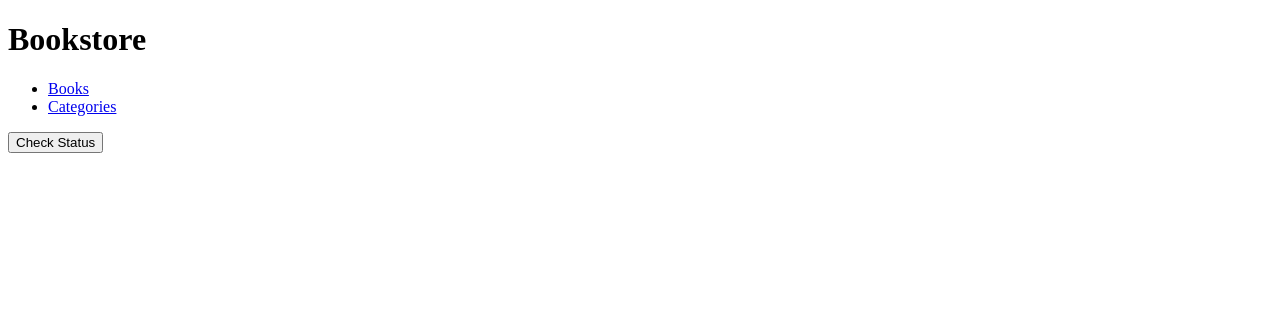
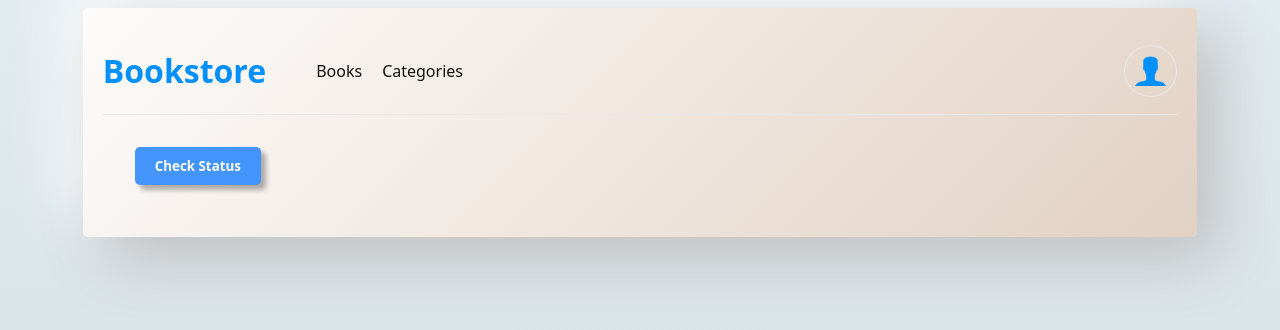
Before and after one commit to limavfabio/react-bookstore, a React (Create React App) app: page /categories in a window 1280 px wide. Shown: the top 330 px of the page. Built offline with nearby package versions, Linux system fonts and the light colour scheme.

Commit message:
Initial styling

```diff
--- /dev/null
+++ b/src/App.css
@@ -0,0 +1,35 @@
+ul {
+  padding: 0;
+}
+
+h2 {
+  margin: 0;
+}
+
+li {
+  list-style: none;
+}
+
+* {
+  font-family: system-ui, -apple-system, BlinkMacSystemFont, 'Segoe UI', Roboto,
+    Oxygen, Ubuntu, Cantarell, 'Open Sans', 'Helvetica Neue', sans-serif;
+}
+
+.container {
+  border-radius: 5px;
+  background-image: linear-gradient(135deg, #fdfcfb 0%, #e2d1c3 100%);
+  width: 85%;
+  box-shadow: 20px 20px 60px #bebebe, -20px -20px 60px #ffffff;
+  padding: 20px;
+}
+
+#root {
+  display: flex;
+  align-items: center;
+  justify-content: center;
+}
+
+html {
+  min-height: 100vh;
+  background-image: linear-gradient(to top, #cfd9df 0%, #e2ebf0 100%);
+}
--- a/src/App.js
+++ b/src/App.js
@@ -3,16 +3,17 @@ import { Route, Routes } from 'react-router-dom';
 import Header from './components/Header';
 import BooksView from './pages/BooksView';
 import Categories from './pages/Categories';
+import './App.css';
 
 function App() {
   return (
-    <>
+    <div className="container">
       <Header />
       <Routes>
         <Route path="/" element={<BooksView />} />
         <Route path="/categories" element={<Categories />} />
       </Routes>
-    </>
+    </div>
   );
 }
 
--- /dev/null
+++ b/src/components/AddBookForm.css
@@ -0,0 +1,29 @@
+input {
+  border: solid 1px whitesmoke;
+  background: white;
+  padding: 10px;
+  margin-right: 20px;
+}
+
+.categoryInput {
+  border: solid 1px whitesmoke;
+  background: white;
+  padding: 10px;
+  margin-right: 20px;
+}
+
+form h2 {
+  margin: 0.8em 0;
+  color: rgb(87, 87, 87);
+}
+
+form button {
+  background-color: #4395fc;
+  border: none;
+  border-radius: 5px;
+  color: white;
+  padding: 10px 20px;
+  cursor: pointer;
+  box-shadow: 5px 5px 5px rgb(0, 0, 0, 0.3);
+  font-weight: 600;
+}
--- a/src/components/AddBookForm.jsx
+++ b/src/components/AddBookForm.jsx
@@ -2,6 +2,7 @@ import React, { useState } from 'react';
 import { useDispatch } from 'react-redux';
 import { v4 as uuidv4 } from 'uuid';
 import { addBook } from '../redux/books/books';
+import './AddBookForm.css';
 
 function AddBookForm() {
   const dispatch = useDispatch();
@@ -43,14 +44,32 @@ function AddBookForm() {
         onInput={(e) => setAuthor(e.target.value)}
         required
       />
-      <input
+      <select
+        className="categoryInput"
+        name="list"
+        onChange={(e) => {
+          setCategory(e.target.value);
+        }}
+        required
+      >
+        <option value="">Category</option>
+        <option value="Historical">Historical</option>
+        <option value="Horror">Horror</option>
+        <option value="Thriller">Thriller</option>
+        <option value="Romance">Romance</option>
+        <option value="Fantasy">Fantasy</option>
+        <option value="Mystery">Mystery</option>
+        <option value="Science Fiction">Science Fiction</option>
+      </select>
+      {/* <input
+        className="categoryInput"
         placeholder="Category"
         type="text"
-        name="caregory"
+        name="category"
         value={category}
         onInput={(e) => setCategory(e.target.value)}
         required
-      />
+      /> */}
       <button type="submit">Add Book</button>
     </form>
   );
--- /dev/null
+++ b/src/components/Book.css
@@ -0,0 +1,101 @@
+.bookContainer {
+  display: flex;
+  border-radius: 10px;
+  background: #f4ecec;
+  box-shadow: 6px 6px 12px #beb8b8, -6px -6px 12px #ffffff;
+  padding: 20px 30px;
+  justify-content: space-between;
+}
+
+.bookDetails {
+  display: flex;
+  flex-direction: column;
+}
+
+.bookCategory {
+  color: rgb(87, 87, 87);
+}
+
+.bookTitle {
+  color: #063b69;
+}
+
+.bookAuthor {
+  color: #4386bf;
+  font-weight: bold;
+}
+
+.bookRemoveButton {
+  border: none;
+  font-size: medium;
+  background: none;
+  color: #4386bf;
+  cursor: pointer;
+}
+
+.bookCommentsLink {
+  cursor: pointer;
+  color: #4386bf;
+}
+
+.bookEditLink {
+  cursor: pointer;
+  color: #4386bf;
+}
+
+.completedness {
+  display: flex;
+
+  gap: 15px;
+}
+
+.circular-progress {
+  position: relative;
+  height: 100px;
+  width: 100px;
+  background: conic-gradient(#4395fc 0deg, #ededed 0deg);
+  border-radius: 50%;
+  display: flex;
+  align-items: center;
+  justify-content: center;
+}
+
+.circular-progress::before {
+  content: '';
+  position: absolute;
+  height: 80px;
+  width: 80px;
+  background-color: white;
+  border-radius: 50%;
+}
+
+.progress-value {
+  position: relative;
+  font-size: 1.5em;
+  font-weight: 600;
+  color: #4395fc;
+}
+
+.percentage {
+  display: flex;
+  flex-direction: column;
+  gap: 6px;
+  justify-content: center;
+}
+
+.progress {
+  display: flex;
+  flex-direction: column;
+  gap: 6px;
+}
+
+.updateProgressButton {
+  background-color: #4395fc;
+  border: none;
+  border-radius: 5px;
+  color: white;
+  padding: 10px 20px;
+  cursor: pointer;
+  box-shadow: 5px 5px 5px rgb(0, 0, 0, 0.3);
+  font-weight: 600;
+}
--- a/src/components/Book.jsx
+++ b/src/components/Book.jsx
@@ -1,24 +1,37 @@
-import React from 'react';
+/* eslint-disable camelcase */
+import React, { useState } from 'react';
 import PropTypes from 'prop-types';
 import { useDispatch } from 'react-redux';
 import { removeBook } from '../redux/books/books';
+import './Book.css';
 
 /* eslint-disable-next-line */
 function Book({ title, author, item_id, category }) {
   const dispatch = useDispatch();
+  // progress circle
+  const [percentage, setPercentage] = useState(0);
+  const changeProgress = (e) => {
+    if (percentage < 100 && e.target.id === item_id) {
+      const progressCircular = document.querySelector(
+        `.circular-progress-${item_id}`
+      );
+      progressCircular.style.background = `conic-gradient(#4395fc ${
+        percentage * 3.6
+      }deg, #ededed 0deg)`;
+      setPercentage(percentage + 1);
+    }
+  };
 
   return (
-    <>
-      <span>
-        {title}
-        <span> by </span>
-        {author}
-      </span>
-      <span>
-        Category:
-        {category}
-      </span>
+    <div className="bookContainer">
+      <div className="bookDetails">
+        <span className="bookCategory">{category}</span>
+        <h2 className="bookTitle">{title}</h2>
+        <span className="bookAuthor">{author}</span>
+        <div>
+          <span className="bookCommentsLink">Comments</span>
           <button
+            className="bookRemoveButton"
             type="button"
             onClick={() => {
               dispatch(
@@ -30,7 +43,31 @@ function Book({ title, author, item_id, category }) {
           >
             Remove
           </button>
-    </>
+          <span className="bookEditLink">Edit</span>
+        </div>
+      </div>
+      <div className="completedness">
+        <div className={`circular-progress circular-progress-${item_id}`}>
+          <span className="progress-value">{`${percentage}%`}</span>
+        </div>
+
+        <div className="percentage">
+          <span>{`${percentage}%`}</span>
+          <span>completed</span>
+        </div>
+      </div>
+      <div className="progress">
+        <span>CURRENT CHAPTER</span>
+        <span>Chapter 17</span>
+        <button
+          className="updateProgressButton"
+          type="button"
+          onClick={changeProgress}
+        >
+          UPDATE PROGRESS
+        </button>
+      </div>
+    </div>
   );
 }
 
--- /dev/null
+++ b/src/components/Booklist.css
@@ -0,0 +1,5 @@
+.bookList {
+  display: flex;
+  flex-direction: column;
+  gap: 20px;
+}
--- a/src/components/Booklist.jsx
+++ b/src/components/Booklist.jsx
@@ -2,6 +2,7 @@ import React, { useEffect } from 'react';
 import { useDispatch, useSelector } from 'react-redux';
 import { getBooks } from '../redux/books/books';
 import Book from './Book';
+import './Booklist.css';
 
 function Booklist() {
   const books = useSelector((state) => state.books);
@@ -11,7 +12,7 @@ function Booklist() {
   }, []);
 
   return (
-    <ul>
+    <ul className="bookList">
       {books.map((book) => (
         <li key={book.item_id}>
           <Book
--- /dev/null
+++ b/src/components/Header.css
@@ -0,0 +1,38 @@
+.header {
+  display: flex;
+  align-items: center;
+  gap: 50px;
+  border-bottom: 1px solid #e8e8e8;
+}
+
+.header h1 {
+  color: #0290ff;
+}
+
+.header ul {
+  display: flex;
+  gap: 20px;
+  padding: 0;
+  margin: 0;
+}
+
+.header li {
+  list-style: none;
+}
+
+.header a {
+  text-decoration: none;
+  color: #121212;
+}
+
+.header .userOval {
+  display: flex;
+  border: 1px solid #e8e8e8;
+  padding: 10px;
+  border-radius: 50%;
+  margin-left: auto;
+}
+
+.header .userAvatar {
+  height: 30px;
+}
--- a/src/components/Header.jsx
+++ b/src/components/Header.jsx
@@ -1,9 +1,11 @@
 import React from 'react';
 import { NavLink } from 'react-router-dom';
+import './Header.css';
+import userAvatar from '../images/userAvatar.png';
 
 function Header() {
   return (
-    <div className="Header">
+    <div className="header">
       <h1>Bookstore</h1>
       <ul>
         <li>
@@ -18,6 +20,9 @@ function Header() {
           </NavLink>
         </li>
       </ul>
+      <div className="userOval">
+        <img className="userAvatar" src={userAvatar} alt="" />
+      </div>
     </div>
   );
 }
--- /dev/null
+++ b/src/pages/Categories.css
@@ -0,0 +1,11 @@
+.checkStatusButton {
+  background-color: #4395fc;
+  border: none;
+  border-radius: 5px;
+  color: white;
+  padding: 10px 20px;
+  cursor: pointer;
+  margin: 2rem;
+  box-shadow: 5px 5px 5px rgb(0, 0, 0, 0.3);
+  font-weight: 600;
+}
--- a/src/pages/Categories.jsx
+++ b/src/pages/Categories.jsx
@@ -1,7 +1,12 @@
 import React from 'react';
+import './Categories.css';
 
 function Categories() {
-  return <button type="submit">Check Status</button>;
+  return (
+    <button className="checkStatusButton" type="submit">
+      Check Status
+    </button>
+  );
 }
 
 export default Categories;
```
Also changed, not shown: src/images/userAvatar.png (added). Lines whose indentation alone changed are shown as unchanged.
